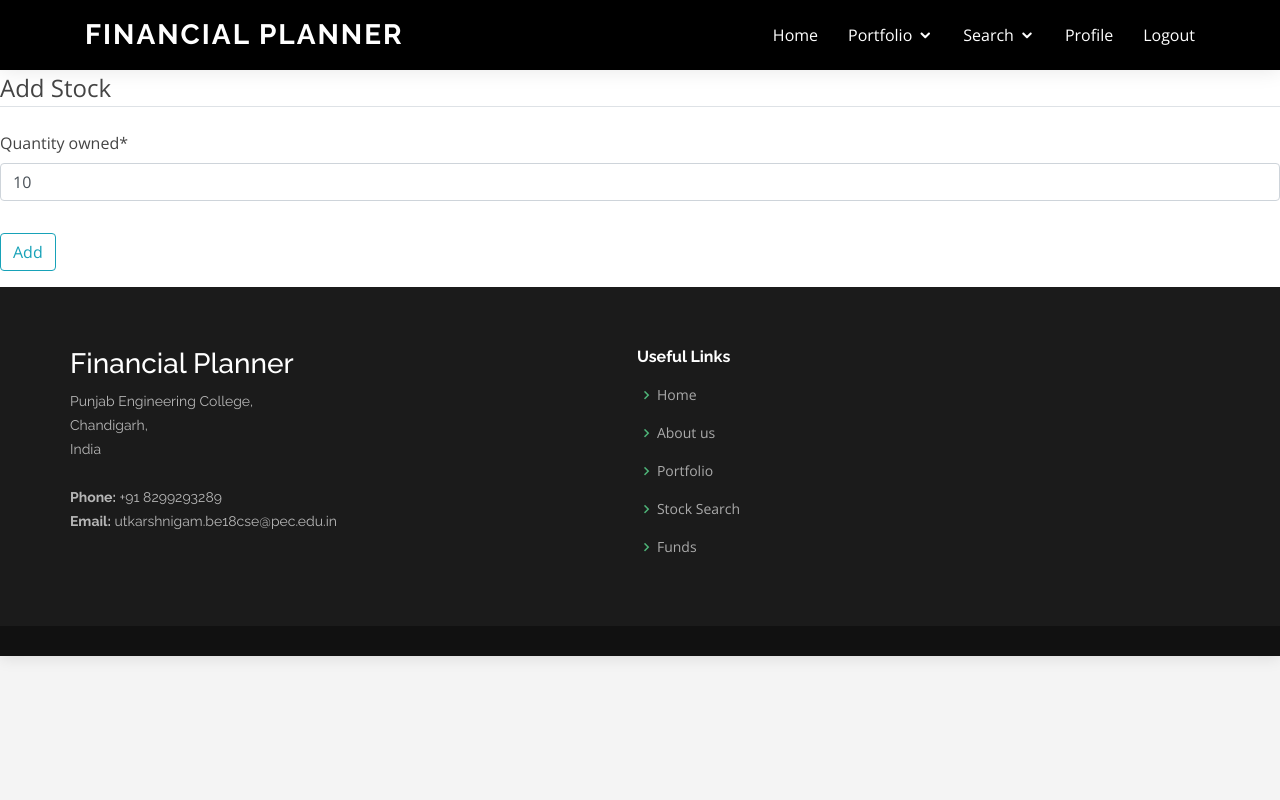
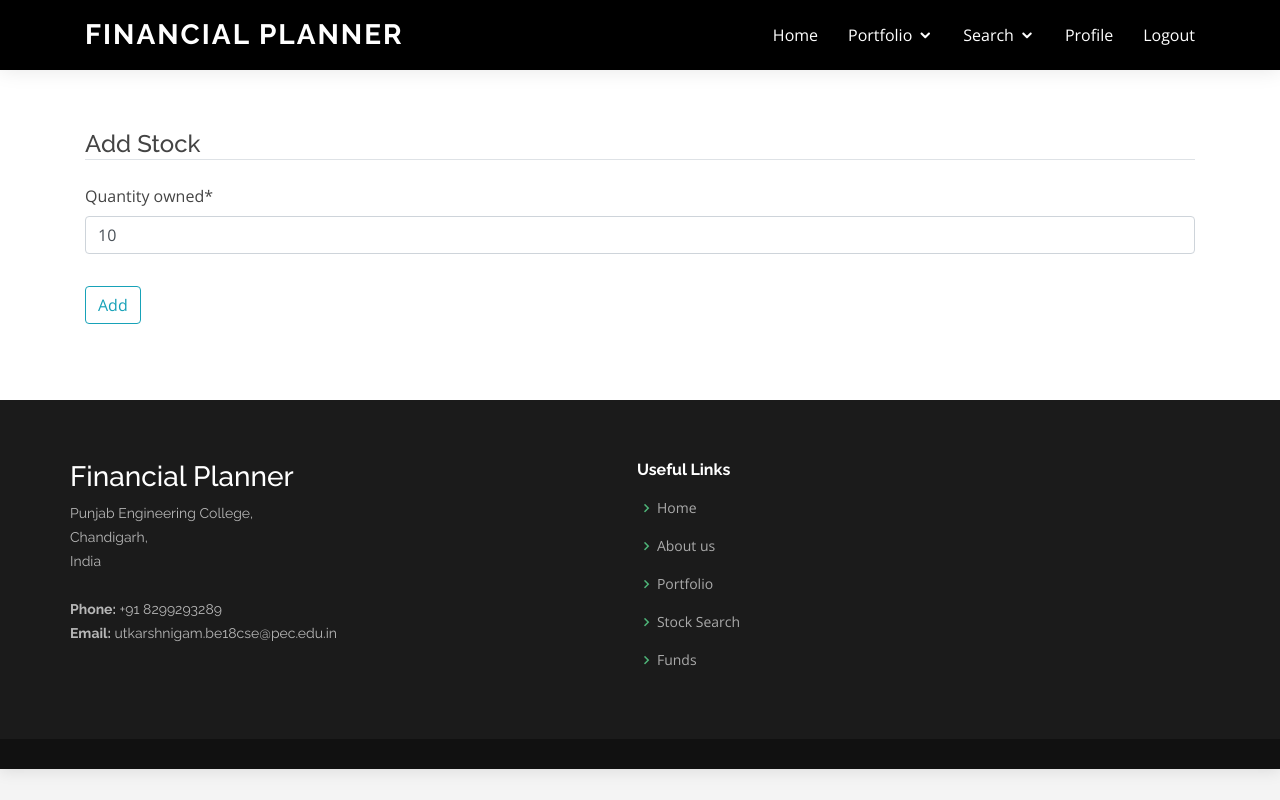
Before and after one commit to utkarsh2827/Financial-Planner, a Django app: page /stock/3/update/ in a window 1280 px wide. Run offline with Django 3.2, Linux system fonts and the light colour scheme; a user stored in the database is signed in; data comes from the database, SQL or seed files in the repository; some libraries are stand-ins or nearby versions.

Commit message:
Update stock_form.html

```diff
--- a/EAD_project/financial_planner/templates/financial_planner/stock_form.html
+++ b/EAD_project/financial_planner/templates/financial_planner/stock_form.html
@@ -1,11 +1,13 @@
 {% extends "financial_planner/base.html" %}
 {% load crispy_forms_tags %}
 {% block content %}
-    <div class = "content-section">
+    <section>
+        <div class = "container">
+            <h4 class = "border-bottom mb-4">Add Stock</h4>
             <form method="POST">
                 {% csrf_token %}
                 <fieldset class = "form-group">
-                <legend class = "border-bottom mb-4">Add Stock</legend>
+
                     {{ form|crispy }}
                 </fieldset>
                 <div class = "form-group">
@@ -13,4 +15,5 @@
                 </div>
             </form>
         </div>
+    </section>
 {% endblock content %}
```
Lines whose indentation alone changed are shown as unchanged.
